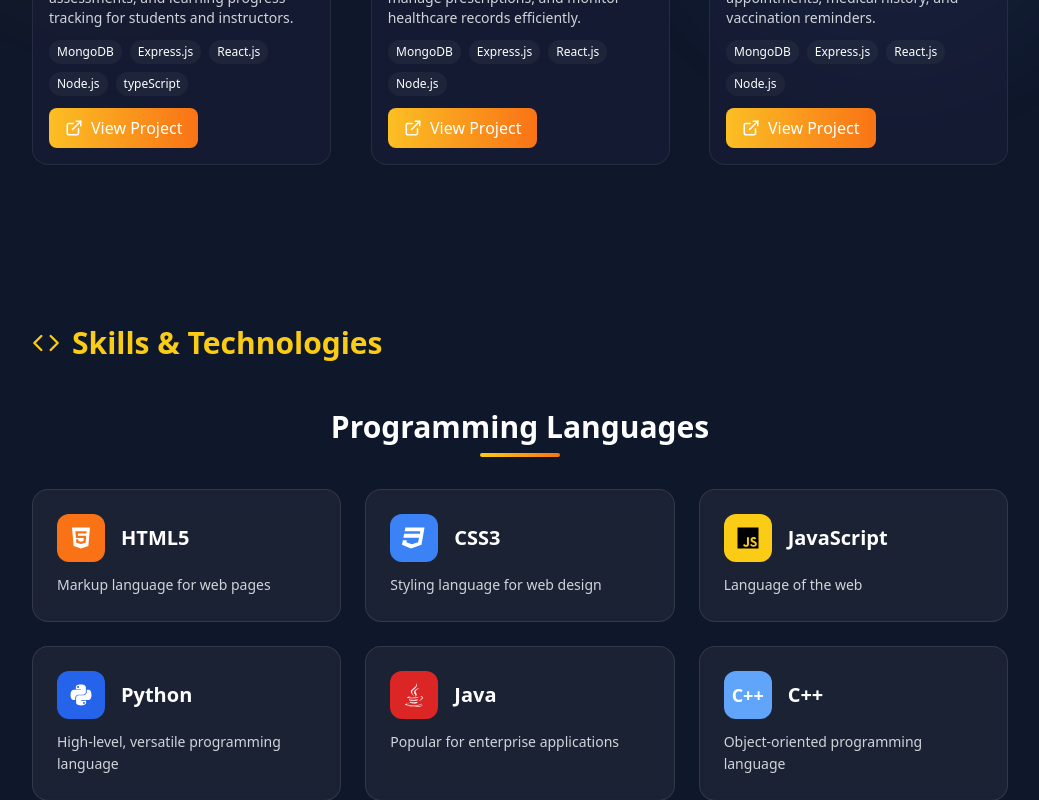
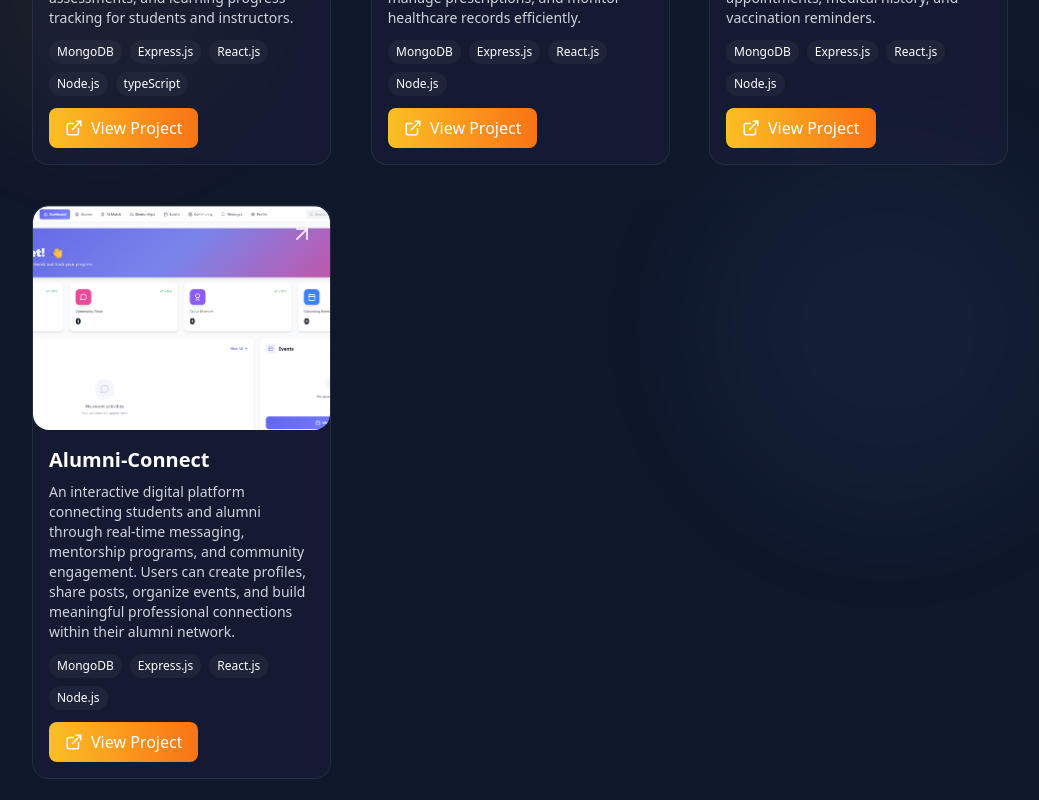
Before and after one commit to anikett35/Portfolio_my, a React (Vite) app: page / in a window 1280 px wide. Shown: the part 2000-2800 px from the top of the page, without its empty margins (120-1159 px from the left). Built offline with nearby package versions, Linux system fonts and the light colour scheme.

Commit message:
new project

```diff
--- a/src/assets/Project/Project.jsx
+++ b/src/assets/Project/Project.jsx
@@ -24,6 +24,14 @@ const projects = [
     image: "/v4.png",
     liveUrl: "https://pet-care-new.vercel.app/",
     description: "A MERN-based pet healthcare solution that helps owners manage veterinary appointments, medical history, and vaccination reminders.",
+    tech: ["MongoDB", "Express.js", "React.js", "Node.js"],
+  },
+   {
+    id: 4,
+    title: "Alumni-Connect",
+    image: "/v5.png",
+    liveUrl: "http://digital-platform-alumini.vercel.app",
+    description: "An interactive digital platform connecting students and alumni through real-time messaging, mentorship programs, and community engagement. Users can create profiles, share posts, organize events, and build meaningful professional connections within their alumni network.",
     tech: ["MongoDB", "Express.js", "React.js", "Node.js"],
   },
 ];
```
Also changed, not shown: public/v5.png (added).
